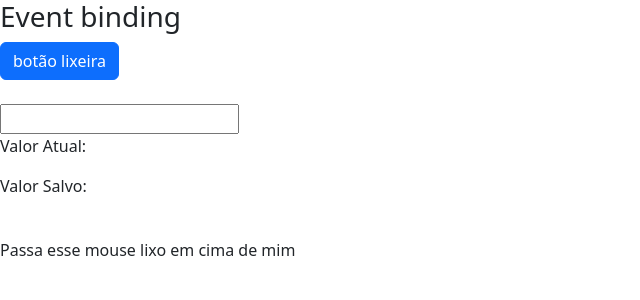
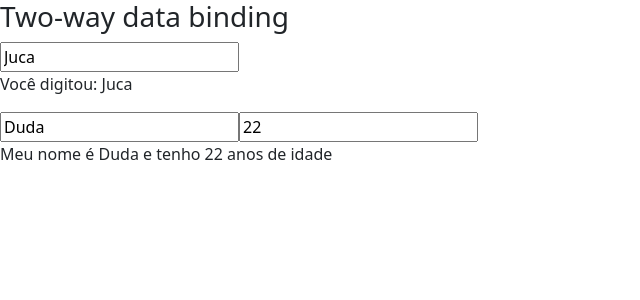
Before and after one commit to Jucalino/data-binding, an Angular app: page / in a window 1280 px wide. Shown: the top 300 px of the page, without its empty margins (0-640 px from the left). Built offline with nearby package versions, Linux system fonts and the light colour scheme.

Commit message:
tw-way data binding

```diff
--- a/src/app/app.module.ts
+++ b/src/app/app.module.ts
@@ -3,6 +3,7 @@
 
 import { AppComponent } from './app.component';
 import { DataBidingComponent } from './data-biding/data-biding.component';
+import { FormsModule } from '@angular/forms';
 
 @NgModule({
   declarations: [
@@ -11,6 +12,7 @@
   ],
   imports: [
     BrowserModule,
+    FormsModule
   ],
   providers: [],
   bootstrap: [AppComponent]
--- a/src/app/data-biding/data-biding.component.html
+++ b/src/app/data-biding/data-biding.component.html
@@ -50,7 +50,7 @@
   </article>
 </section> -->
 
-<section class="event-binding">
+<!-- <section class="event-binding">
   <article>
     <h3>Event binding</h3>
     <div>
@@ -76,4 +76,24 @@
       </span>
     </div>
   </article>
+</section> -->
+
+<section class="two-way-binding">
+  <article>
+    <h3>Two-way data binding</h3>
+    <div>
+      <input type="text"
+      [(ngModel)]="nome"
+      >
+
+      <p>Você digitou: {{ nome }}</p>
+    </div>
+
+    <div>
+      <input type="text" [(ngModel)]="pessoa.nome">
+      <input type="text" [(ngModel)]="pessoa.idade">
+
+      <p>Meu nome é {{ pessoa.nome }} e tenho {{ pessoa.idade }} anos de idade</p>
+    </div>
+  </article>
 </section>
--- a/src/app/data-biding/data-biding.component.scss
+++ b/src/app/data-biding/data-biding.component.scss
@@ -1,4 +1,4 @@
-.highlight {
-  background-color: green;
-  font-weight: bold;
-}
+// .highlight {
+//   background-color: green;
+//   font-weight: bold;
+// }
--- a/src/app/data-biding/data-biding.component.ts
+++ b/src/app/data-biding/data-biding.component.ts
@@ -13,6 +13,11 @@
   valorAtual: string = ''
   valorSalvo: string = ''
   isMouseOver: boolean = false
+  nome:string = 'Juca'
+  pessoa = {
+    nome: 'Duda',
+    idade: 22
+  }
 
   getValor(){
     return 1
@@ -25,6 +30,7 @@
   onKeyUp(evento: KeyboardEvent){
     this.valorAtual = (<HTMLInputElement>evento.target).value
   }
+
 
   salvarValor(valor: any){
     this.valorSalvo  = valor
```
